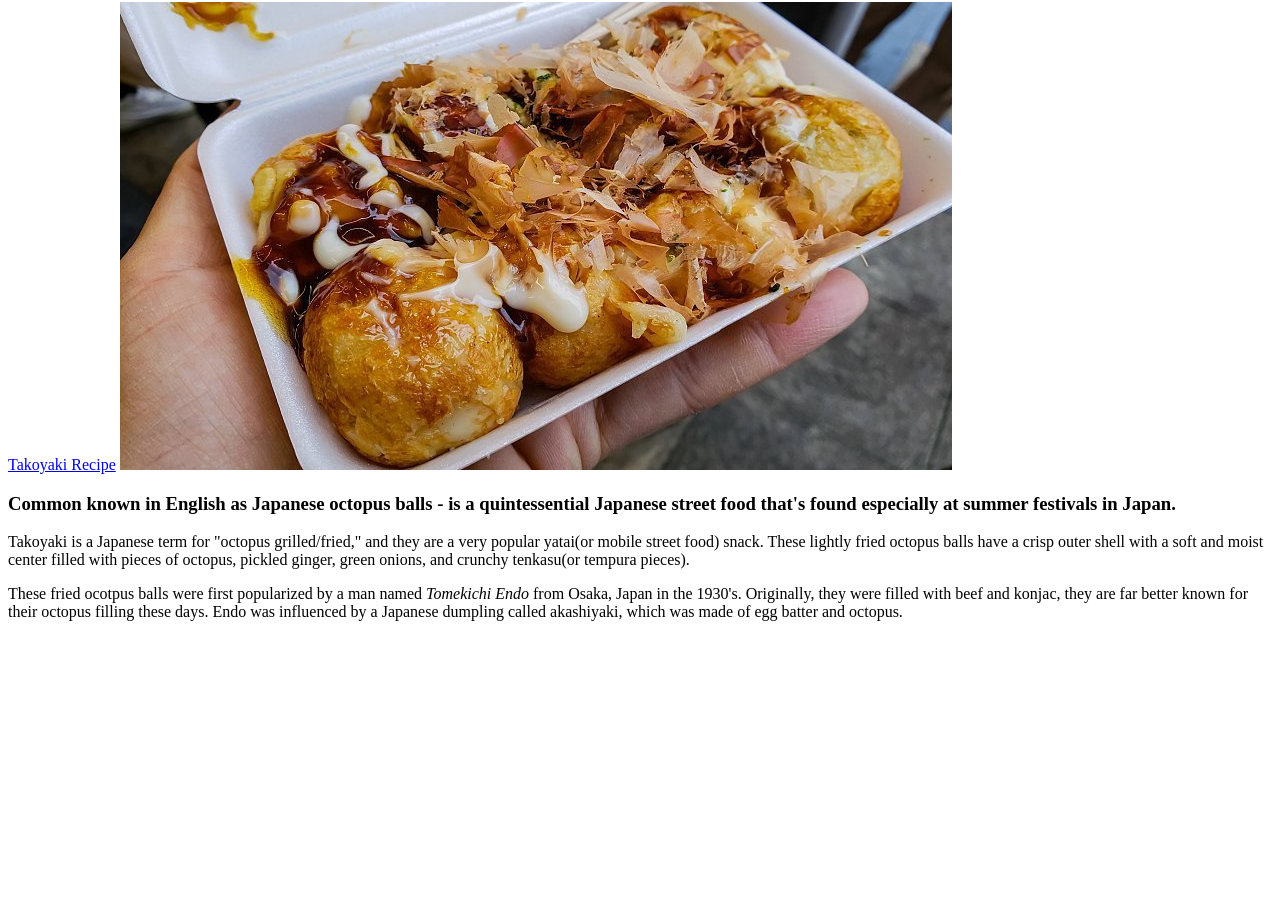
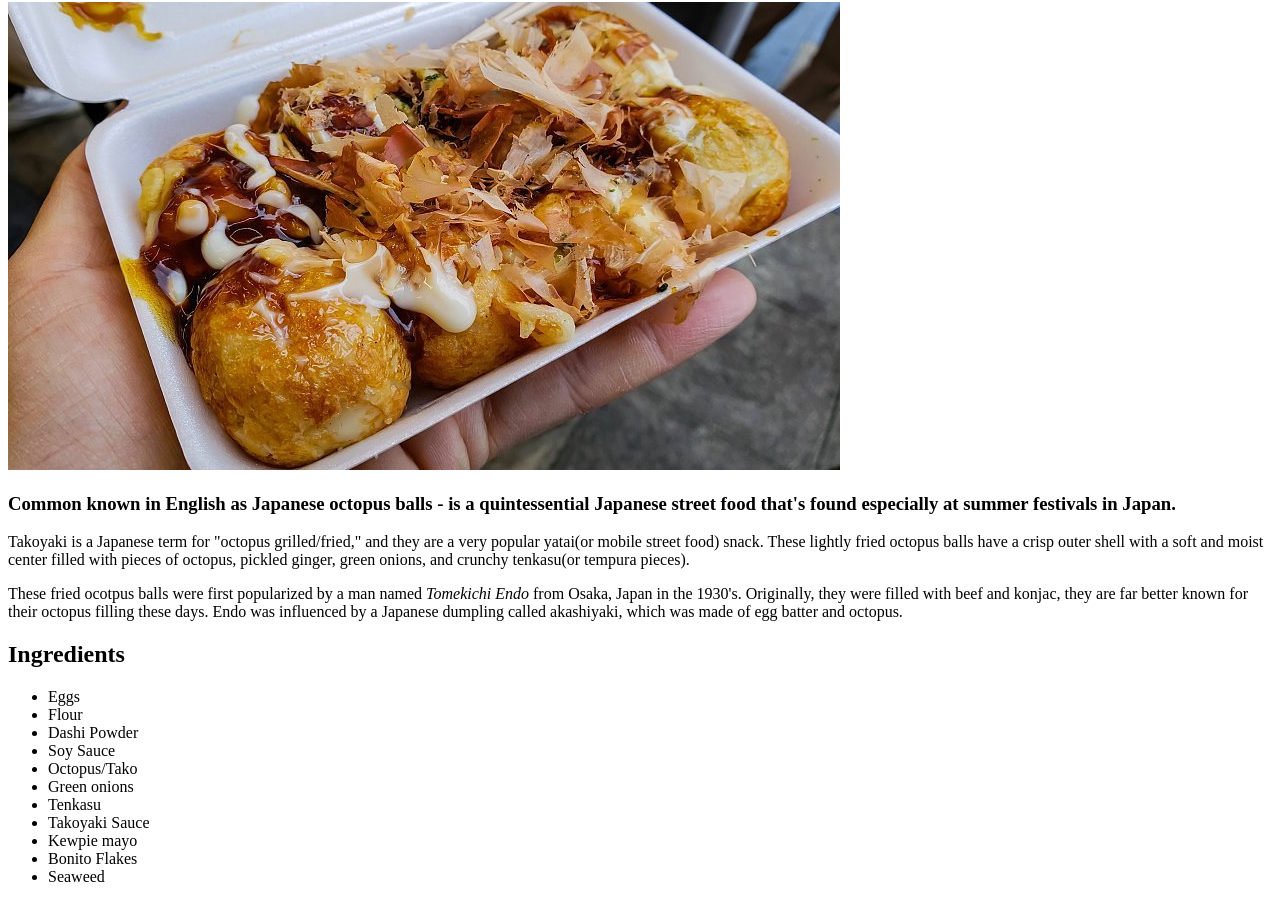
Before and after one commit to fithechicken/odin-recipes, a plain HTML site: page takoyaki.html in a window 1280 px wide. Shown: the part 78-980 px from the top of the page. Before the commit the page ends 800 px from the top, so only its background shows below. Drawn offline with Linux system fonts and the light colour scheme.

Commit message:
removed recipe link/added ingredients

```diff
--- a/takoyaki.html
+++ b/takoyaki.html
@@ -7,10 +7,23 @@
 
     <body>
         <h1>Takoyaki</h1>
-        <a href="hungryhuy.com/takoyaki-recipe">Takoyaki Recipe</a>
         <img src="images/takoyaki.jpg" alt="Takoyaki Image">
         <h3>Common known in English as Japanese octopus balls - is a quintessential Japanese street food that's found especially at summer festivals in Japan.</h3>
         <p>Takoyaki is a Japanese term for "octopus grilled/fried," and they are a very popular yatai(or mobile street food) snack. These lightly fried octopus balls have a crisp outer shell with a soft and moist center filled with pieces of octopus, pickled ginger, green onions, and crunchy tenkasu(or tempura pieces).</p>
         <p>These fried ocotpus balls were first popularized by a man named <i>Tomekichi Endo</i> from Osaka, Japan in the 1930's. Originally, they were filled with beef and konjac, they are far better known for their octopus filling these days. Endo was influenced by a Japanese dumpling called akashiyaki, which was made of egg batter and octopus.</p>
+        <h2>Ingredients</h2>
+        <ul>
+            <li>Eggs</li>
+            <li>Flour</li>
+            <li>Dashi Powder</li>
+            <li>Soy Sauce</li>
+            <li>Octopus/Tako</li>
+            <li>Green onions</li>
+            <li>Tenkasu</li>
+            <li>Takoyaki Sauce</li>
+            <li>Kewpie mayo</li>
+            <li>Bonito Flakes</li>
+            <li>Seaweed</li>
+        </ul>
     </body>
 </html>
```
